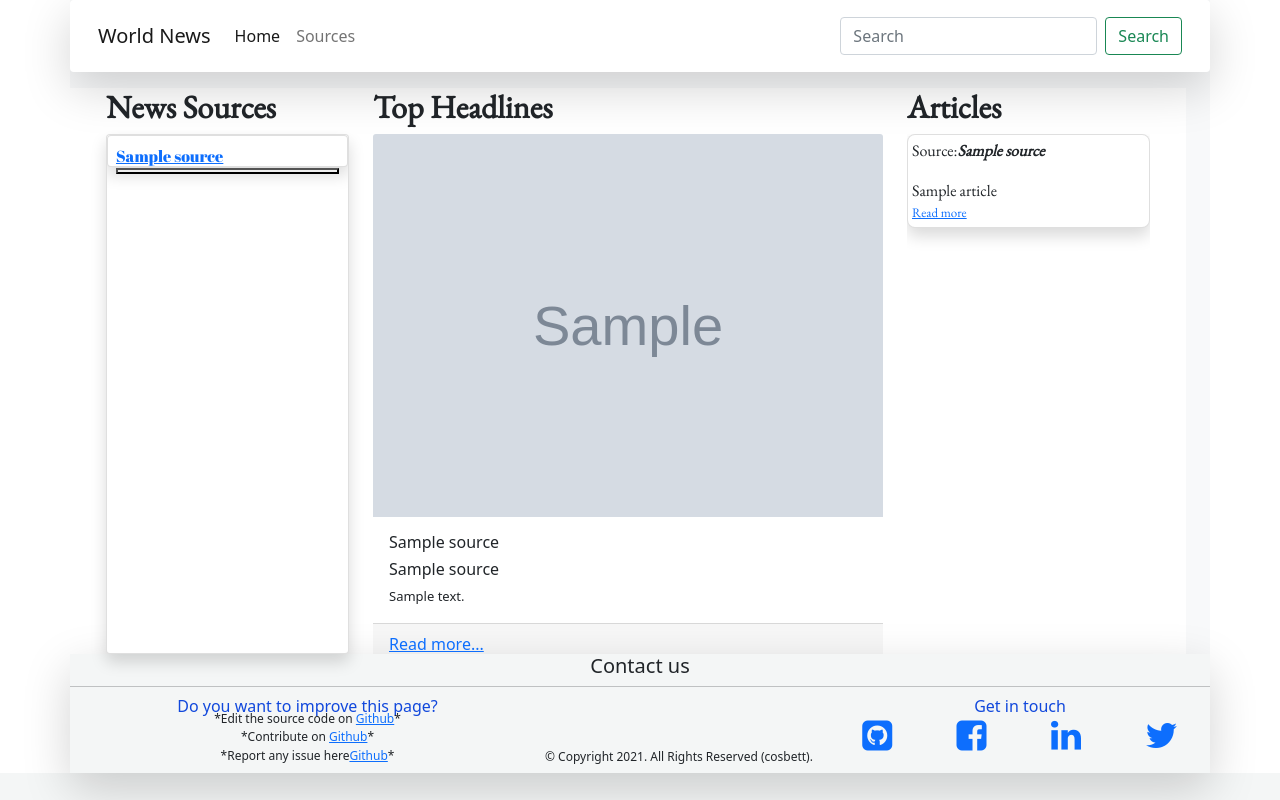
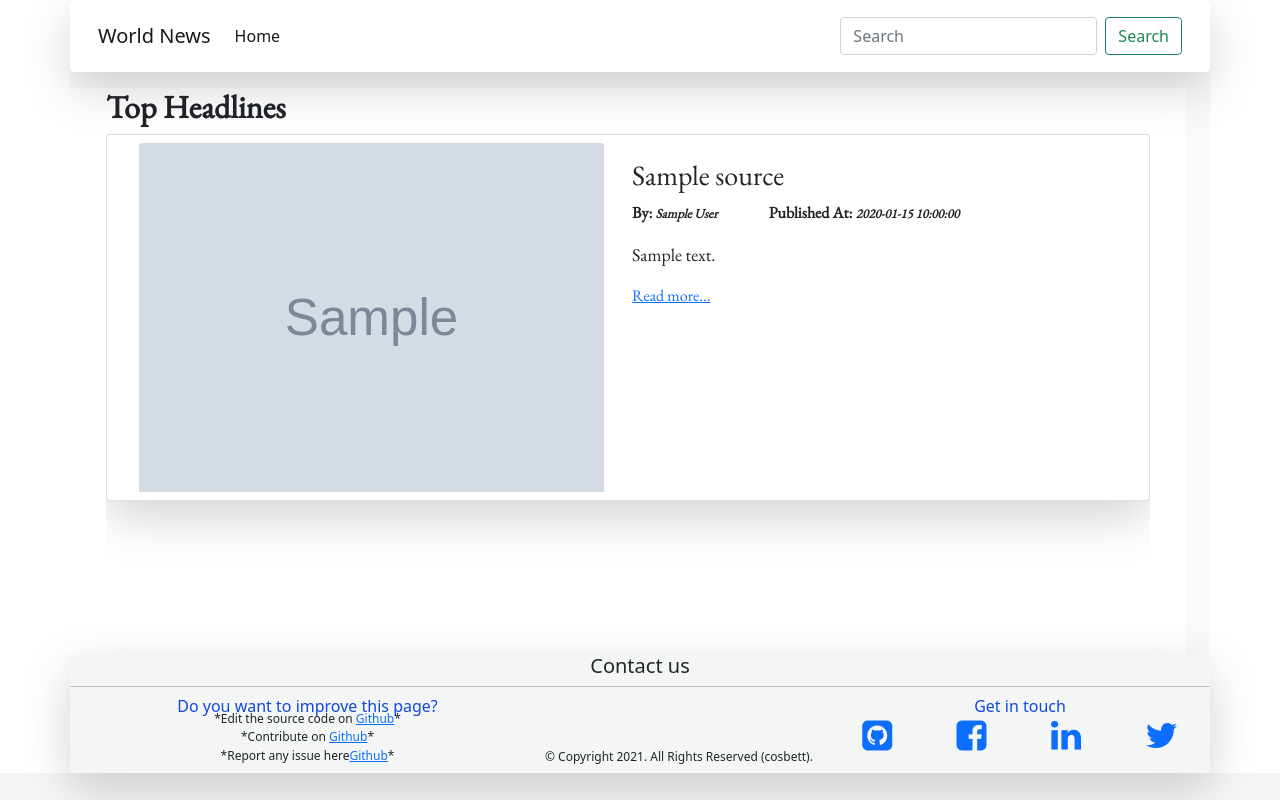
Before and after one commit to CosBett/News-App, a Flask app: template app/templates/source.html in a window 1280 px wide. Run offline with Flask 2, Linux system fonts and the light colour scheme; the template is opened without the code that fills it: most values are stand-ins (such as "Sample title", 1, 10 or a date in 2020); grey boxes marked "Sample" are stand-in pictures; some libraries are stand-ins or nearby versions; some web fonts are replaced.

Commit message:
update source template

```diff
--- a/app/templates/macros.html
+++ b/app/templates/macros.html
@@ -1,5 +1,5 @@
 {%macro displayNewsSources(source_list)%} {% for source in source_list%}
 <div class="card shadow p-2" style="height: 2rem;font-family: 'Abril Fatface', cursive;
 ;">
-  <span></span> <span><a href="/source?name={{source.id}}">{{source.name}}</a></span> <button></button>
+  <span><a href="/source?name={{source.id}}">{{source.name}}</a></span>
 </div>{% endfor %} {%endmacro%}
--- a/app/templates/navbar.html
+++ b/app/templates/navbar.html
@@ -9,9 +9,9 @@
         <li class="nav-item">
           <a class="nav-link active" aria-current="page" href="/index">Home</a>
         </li>
-        <li class="nav-item active">
+        <!-- <li class="nav-item active">
           <a class="nav-link" href="/source?name=abc">Sources</a>
-        </li>
+        </li> -->
       </ul>
       <form class="d-flex">
         <input class="form-control me-2" type="search" name="article_querry" placeholder="Search" aria-label="Search">
--- a/app/templates/source.html
+++ b/app/templates/source.html
@@ -1,39 +1,24 @@
- {% extends 'base.html' %} {% import 'macros.html' as macro %}
+ {% extends 'base.html' %}
 <!-- Content block  -->
 {% block content %}
-<div class="container-fluid">
+<div class="container-fluid" style="font-family: 'EB Garamond', serif;">
   <div class="row container-fluid bg-body">
-    <div class="col-md-3">
-      <h2 style="font-family: 'EB Garamond', serif; font-weight: bolder;">News Sources </h2>
-      <div class="card shadow overflow-auto" style="height: 65vh;">
-        {{ macro.displayNewsSources(source_list)}}
-      </div>
-    </div>
-    <div class="col-md-6">
+    <div class="col">
       <h2 style="font-family: 'EB Garamond', serif;font-weight: bolder;">Top Headlines</h2>
       <div class="overflow-auto " style="height: 65vh;">
         {% for source in source_list%}
-        <img src={{source.urlToImage}} class="card-img-top " style='width: 100%;' alt="...">
-        <div class="card-body">
-          <h6 class="card-title">{{source.title}}</h6>
-          <h6 class="card-title">{{source.name}}</h6>
-
-          <p class="card-text" style="font-size: small;">{{source.description}}</p>
-        </div>
-        <div class="card-footer">
-          <a href="/source?name={{source.url}}">Read more...</a>
-        </div>
-        {% endfor %}
-      </div>
-    </div>
-    <div class="col-md-3" style="font-family: 'EB Garamond', serif;">
-      <h2 style="font-weight: bolder;">Articles</h2>
-      <div class=" overflow-auto" style="height: 65vh;">
-        {% for article in articles %}
-        <div class="card shadow p-1" style="border-radius: 8px;">
-          <p> Source:<span style="font-style: italic; font-weight: bold;">{{article.source.name}}</p>
-          {{article.title}}
-          <span style="font-size: small;"><a href="{{article.url}}"> Read more</a></span>
+        <div class="card shadow-lg p-2 mb-3 bg-body rounded" style="width:100%;">
+          <div class="row container-fluid">
+            <div class="col-md-6">
+              <img src={{source.urlToImage}} class="card-img-top " style='width: 100%;' alt="...">
+            </div>
+            <div class="col-md-6 p-3">
+              <h3>{{source.title}}</h3>
+              <p style="font-weight: bolder;">By: <em style="font-size:small;">{{source.author}}</em>&emsp;&emsp;&emsp; Published At: <em style="font-size:small;">{{source.publishedAt}}</em></p>
+              <p class="card-text" style="font-size:large;">{{source.description}}</p>
+              <a href={{source.url}}>Read more...</a>
+            </div>
+          </div>
         </div>
         {% endfor %}
       </div>
```
Also changed, not shown: README.md (added).
